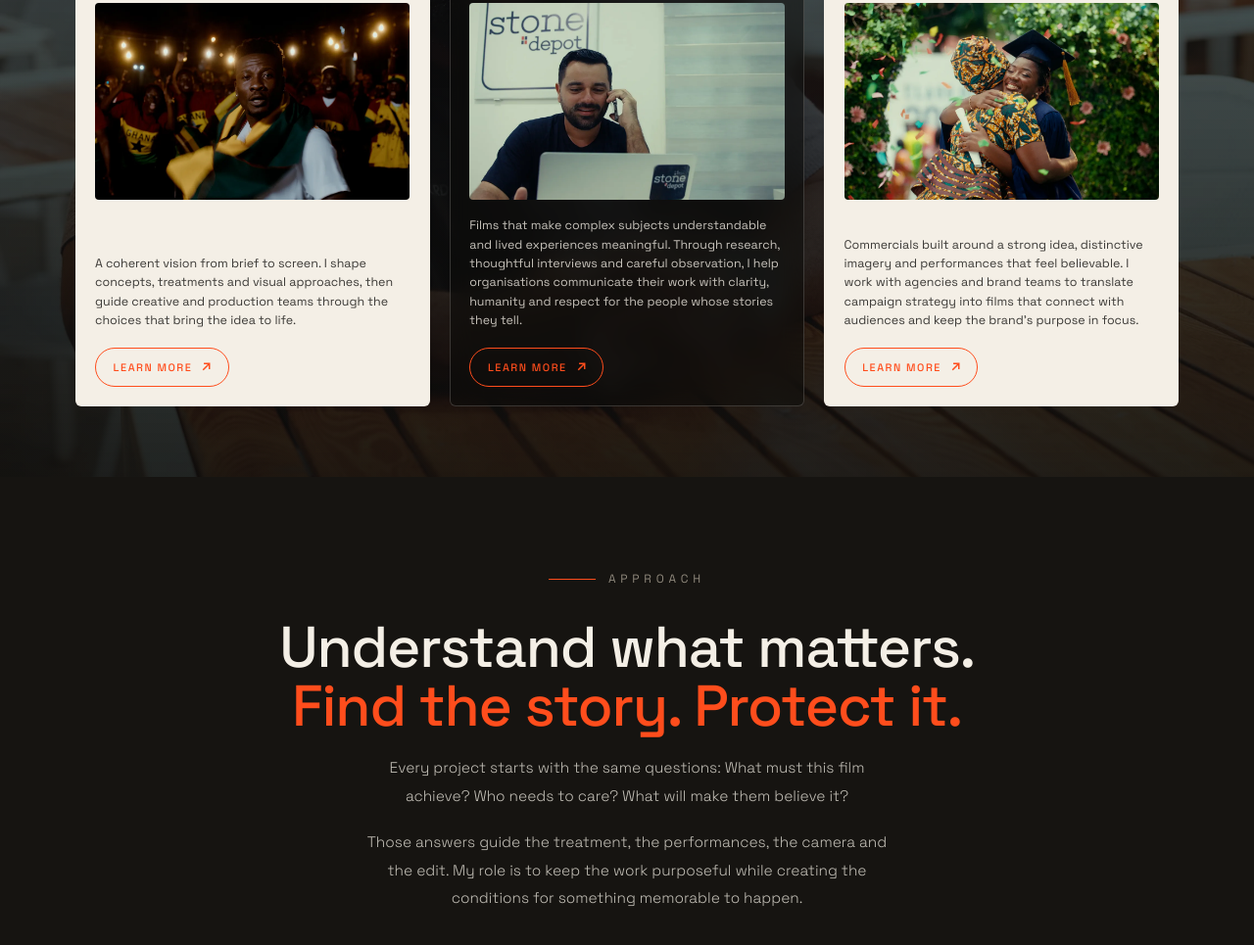
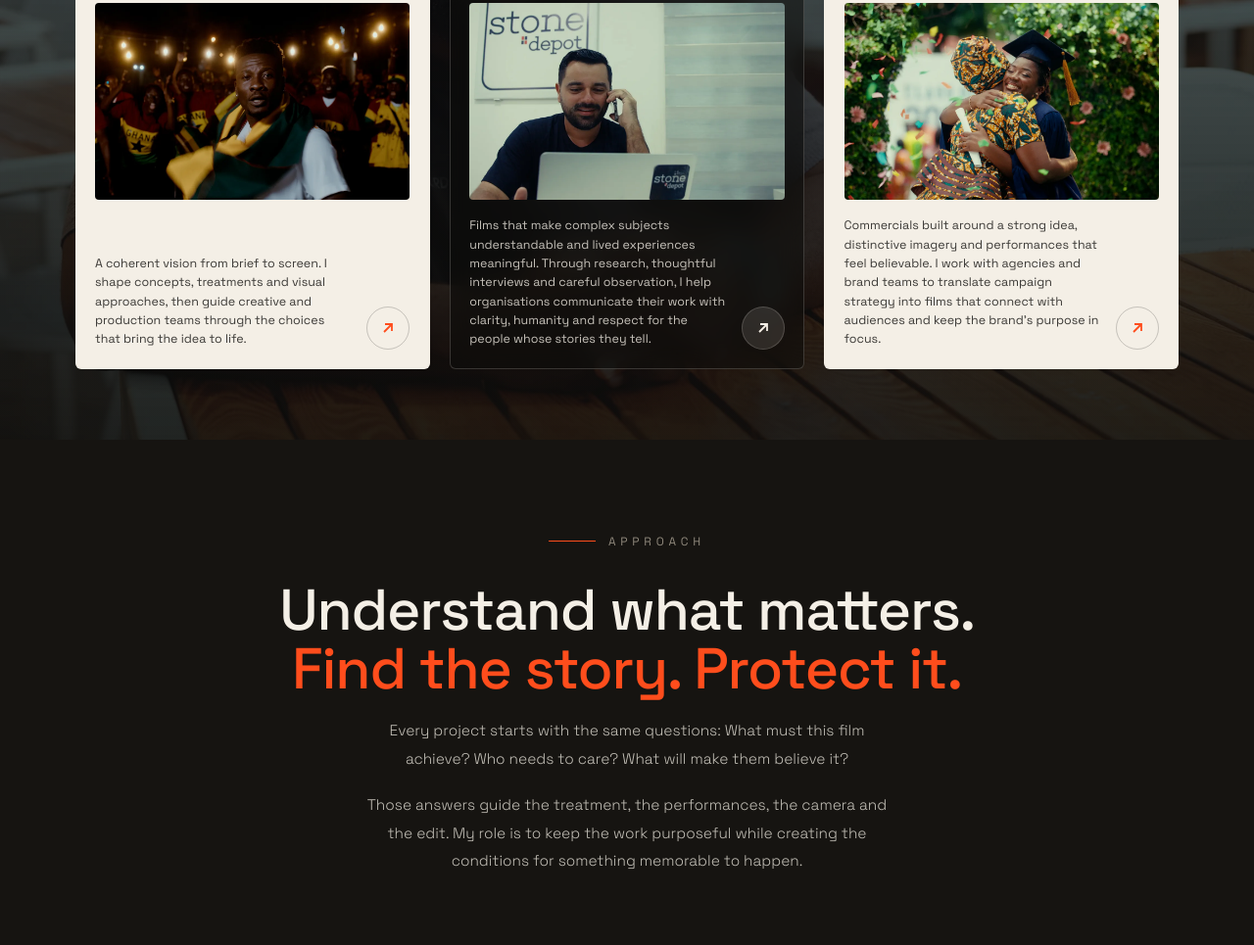
Before and after one commit to michaelamos5496-alt/PROF.K., a plain HTML site: page index.html in a window 1280 px wide. Shown: the part 2854-3819 px from the top of the page at 98% size. Drawn offline with nearby package versions, Linux system fonts and the light colour scheme; no server answers; grey boxes are pictures that could not be loaded; a web font is replaced by a local one.

Commit message:
Revert "Expertise cards: Learn more pill so it is clear a card can be clicked"
Co-Authored-By: Claude Sonnet 5.5 <noreply@anthropic.com>

```diff
--- a/index.html
+++ b/index.html
@@ -1756,9 +1756,9 @@
 
     .service .foot {
       display: flex;
-      flex-direction: column;
-      align-items: flex-start;
-      gap: 1.1rem;
+      align-items: flex-end;
+      justify-content: space-between;
+      gap: 1rem;
       margin-top: auto;
     }
 
@@ -1770,32 +1770,17 @@
 
     .service .go {
       flex: none;
-      display: inline-flex;
-      align-items: center;
-      gap: 0.5rem;
-      height: 40px;
-      padding: 0 0.95rem 0 1.1rem;
-      border-radius: 999px;
-      border: 1px solid var(--accent);
+      width: 44px;
+      height: 44px;
+      border-radius: 50%;
+      border: 1px solid rgba(14, 13, 11, 0.2);
+      display: grid;
+      place-items: center;
       color: var(--accent);
-      font-size: 0.68rem;
-      font-weight: 500;
-      letter-spacing: 0.14em;
-      text-transform: uppercase;
-      white-space: nowrap;
       text-decoration: none;
       transition: background 0.25s ease, color 0.25s ease, border-color 0.25s ease;
     }
 
-    .service .go svg { width: 13px; height: 13px; }
-
-    @media (max-width: 760px) {
-      .service .go { align-self: stretch; justify-content: center; }
-    }
-
-    /* the whole card reacts, so it is clear that clicking anywhere opens it */
-    .service:hover .go,
-    .service:focus-visible .go,
     .service .go:hover { background: var(--accent); color: var(--bg); border-color: var(--accent); }
 
     /* active card goes dark glass, as in the reference */
@@ -1807,8 +1792,7 @@
     }
 
     .service.is-active .tag { border-color: var(--line); background: rgba(244, 239, 230, 0.1); }
-    .service.is-active .go { border-color: var(--accent); color: var(--accent); background: transparent; }
-    .service.is-active:hover .go { background: var(--accent); color: var(--bg); }
+    .service.is-active .go { border-color: var(--line); color: var(--ink); background: rgba(244, 239, 230, 0.12); }
 
     /* ---- About ---- */
     .about {
@@ -2624,7 +2608,7 @@
         <div class="shot" style="background-image: url('images/thumbs/kgl-group.webp'); background-size: cover; background-position: 50% 40%"></div>
         <div class="foot">
           <p class="desc">A coherent vision from brief to screen. I shape concepts, treatments and visual approaches, then guide creative and production teams through the choices that bring the idea to life.</p>
-          <a class="go" href="#contact" aria-label="Learn more" tabindex="-1"><span>Learn more</span><svg viewBox="0 0 16 16"><path d="M4 12 12 4M5 4h7v7"/></svg></a>
+          <a class="go" href="#contact" aria-label="Learn more" tabindex="-1"><svg viewBox="0 0 16 16"><path d="M4 12 12 4M5 4h7v7"/></svg></a>
         </div>
       </article>
 
@@ -2634,7 +2618,7 @@
         <div class="shot" style="background-image: url('images/thumbs/stone-depot-story.webp'); background-size: cover; background-position: 50% 40%"></div>
         <div class="foot">
           <p class="desc">Films that make complex subjects understandable and lived experiences meaningful. Through research, thoughtful interviews and careful observation, I help organisations communicate their work with clarity, humanity and respect for the people whose stories they tell.</p>
-          <a class="go" href="#contact" aria-label="Learn more" tabindex="-1"><span>Learn more</span><svg viewBox="0 0 16 16"><path d="M4 12 12 4M5 4h7v7"/></svg></a>
+          <a class="go" href="#contact" aria-label="Learn more" tabindex="-1"><svg viewBox="0 0 16 16"><path d="M4 12 12 4M5 4h7v7"/></svg></a>
         </div>
       </article>
 
@@ -2644,7 +2628,7 @@
         <div class="shot" style="background-image: url('images/thumbs/unilever.webp'); background-size: cover; background-position: 50% 40%"></div>
         <div class="foot">
           <p class="desc">Commercials built around a strong idea, distinctive imagery and performances that feel believable. I work with agencies and brand teams to translate campaign strategy into films that connect with audiences and keep the brand&rsquo;s purpose in focus.</p>
-          <a class="go" href="#contact" aria-label="Learn more" tabindex="-1"><span>Learn more</span><svg viewBox="0 0 16 16"><path d="M4 12 12 4M5 4h7v7"/></svg></a>
+          <a class="go" href="#contact" aria-label="Learn more" tabindex="-1"><svg viewBox="0 0 16 16"><path d="M4 12 12 4M5 4h7v7"/></svg></a>
         </div>
       </article>
     </div>
```
